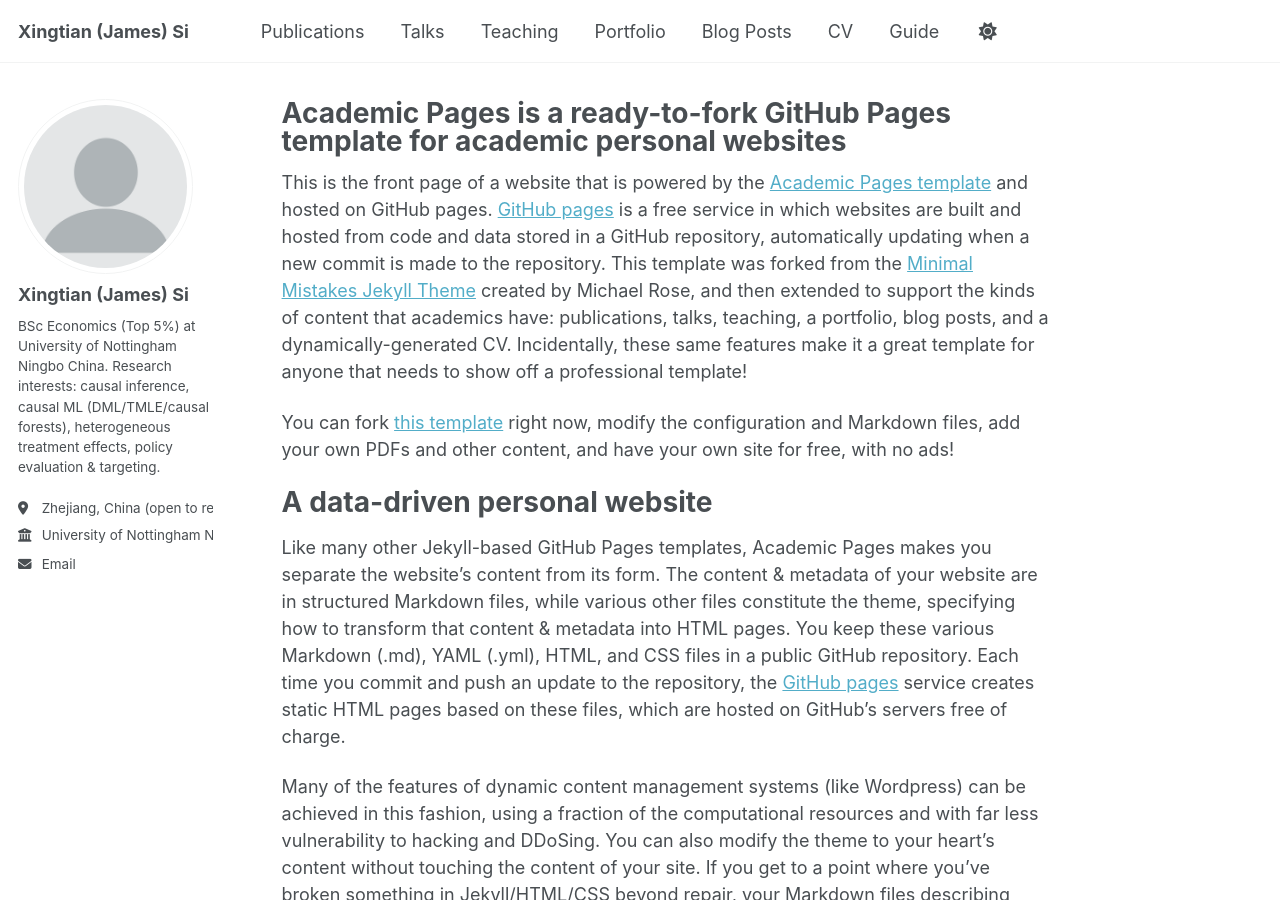
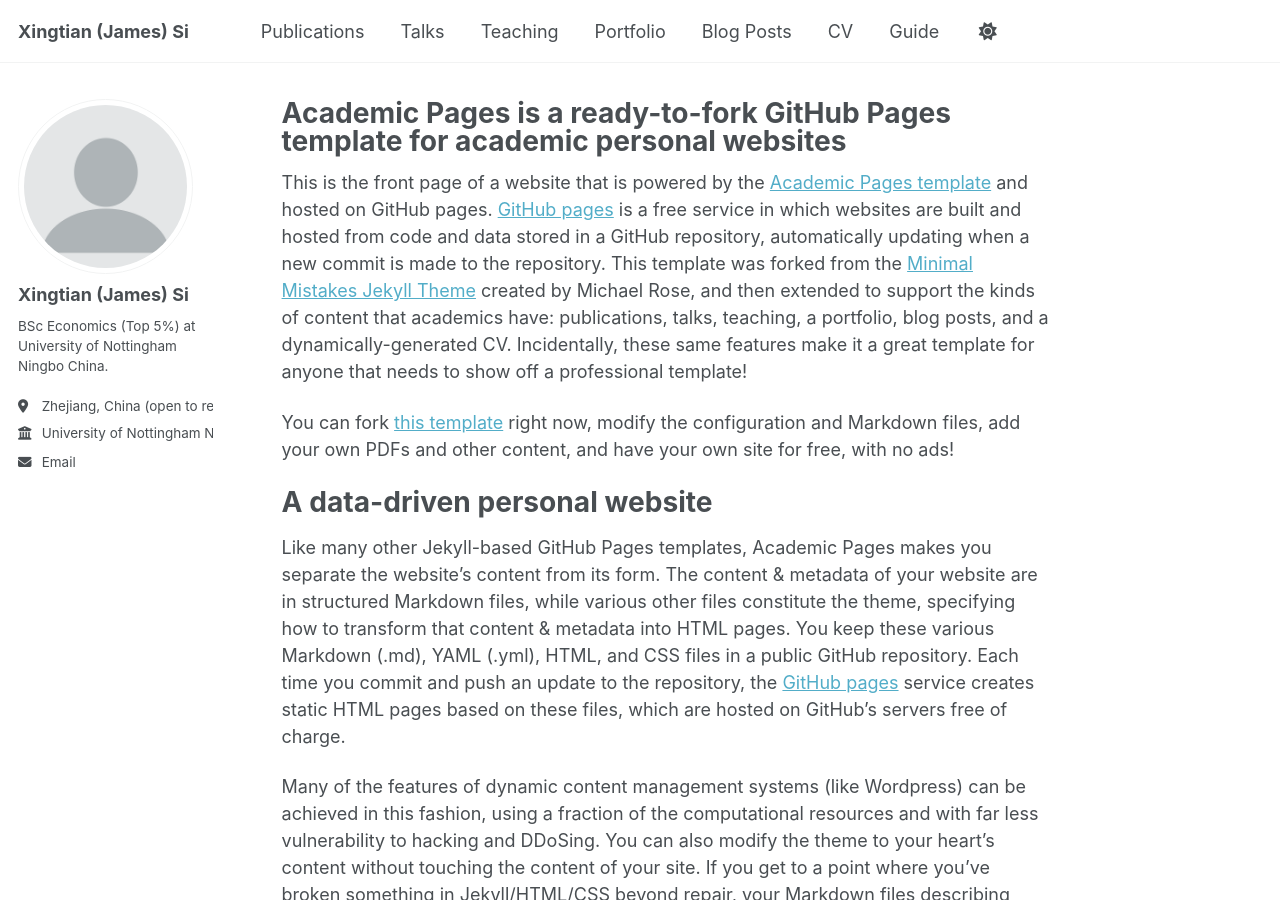
Before and after one commit to sixingtian/sixingtian.github.io, a Jekyll site: the page built from _pages/about.md, in a window 1280 px wide and 900 px high. Built offline with Jekyll 4.4.1, drawn with Linux system fonts in a browser that asks for light colours; a script bundle is joined from its source files by our own code; library files that are not in the unit come from our copies.

Commit message:
Update author bio in _config.yml
Shortened the bio in the author section of the config file.

```diff
--- a/_config.yml
+++ b/_config.yml
@@ -25,7 +25,7 @@ author:
   avatar           : "profile.png"
   name             : "Xingtian (James) Si"
   pronouns         :
-  bio              : "BSc Economics (Top 5%) at University of Nottingham Ningbo China. Research interests: causal inference, causal ML (DML/TMLE/causal forests), heterogeneous treatment effects, policy evaluation & targeting."
+  bio              : "BSc Economics (Top 5%) at University of Nottingham Ningbo China."
   location         : "Zhejiang, China (open to relocate)"
   employer         : "University of Nottingham Ningbo China"
   uri              :
```
